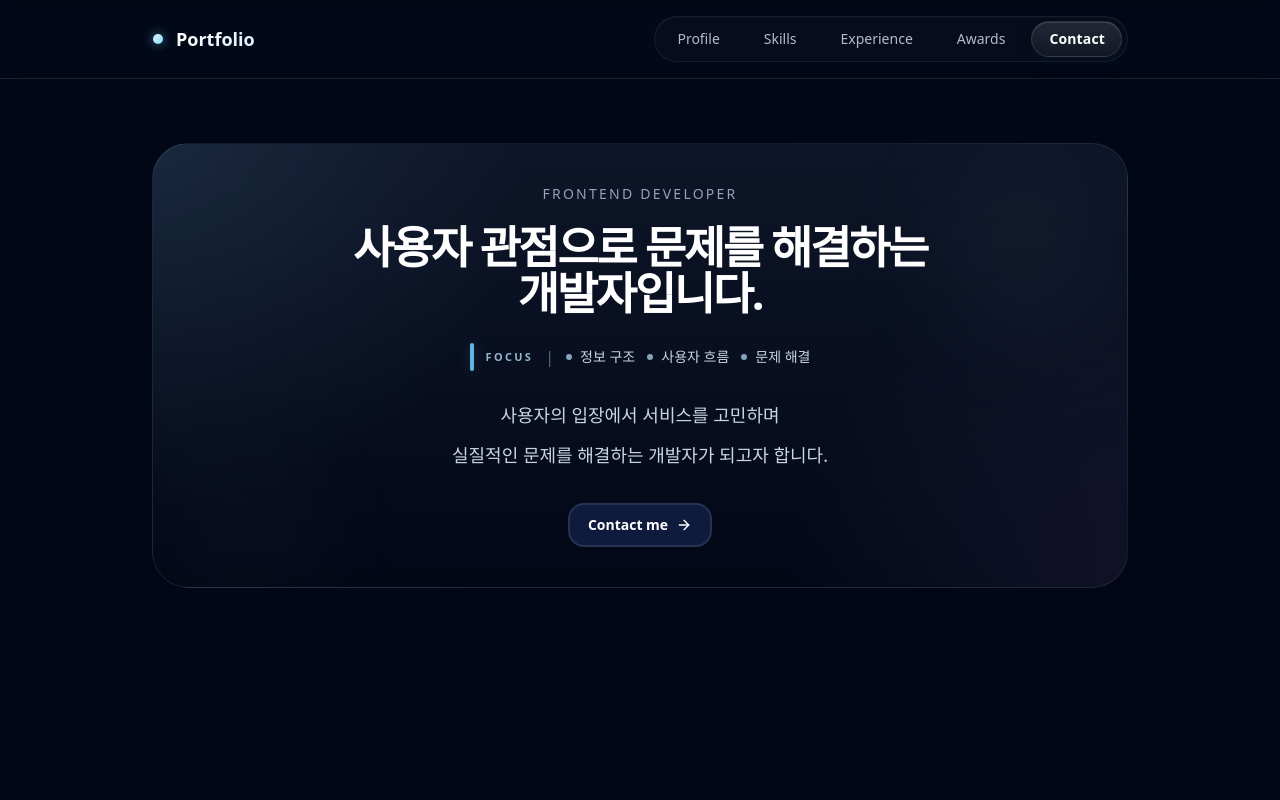
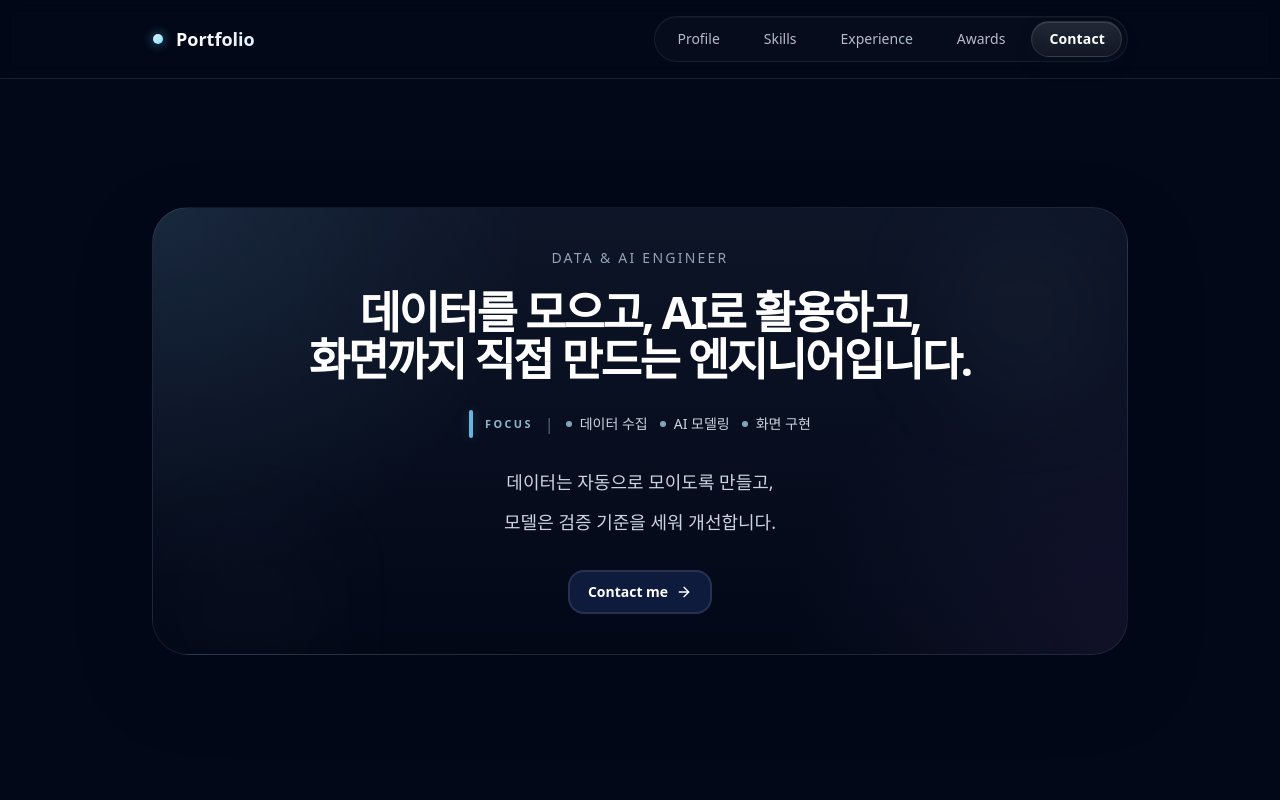
Before and after one commit to eae22/portfolio, a Next.js app: page / in a window 1280 px wide. Shown: the top 800 px of the page. Built offline with nearby package versions, Linux system fonts and the light colour scheme.

Commit message:
✨ feat: 사이트 방향을 Data & AI Engineer로 바꾸고 Intro를 첫 화면 가운데로 배치 (#2)

```diff
--- a/src/app/layout.tsx
+++ b/src/app/layout.tsx
@@ -4,9 +4,9 @@ import CustomCursor from "@/components/CustomCursor";
 import Navigation from "@/components/Navigation";
 
 export const metadata: Metadata = {
-  title: "장은재 | Frontend Developer",
+  title: "장은재 | Data & AI Engineer",
   description:
-    "사용자 관점으로 문제를 해결하는 프론트엔드 개발자 장은재의 포트폴리오입니다.",
+    "데이터를 모으고, AI로 활용하고, 화면까지 직접 만드는 엔지니어 장은재의 포트폴리오입니다.",
 };
 
 export default function RootLayout({
--- a/src/sections/Contact.tsx
+++ b/src/sections/Contact.tsx
@@ -50,7 +50,7 @@ export default function Contact() {
             Let&apos;s connect
           </p>
           <p className="mb-8 max-w-xl text-sm leading-7 text-text-secondary md:text-base">
-            프로젝트, 협업, 프론트엔드 개발 이야기를 편하게 남겨주세요.
+            채용, 협업, 데이터와 AI 관련 연락을 기다립니다.
           </p>
           <div className="mb-4 flex flex-col items-center gap-2 rounded-2xl border-2 border-border-subtle bg-surface-card px-5 py-4 shadow-[0_18px_50px_rgba(5,10,30,0.18)] md:px-6">
             <span className="text-[0.68rem] font-semibold uppercase tracking-[0.24em] text-text-tertiary">
--- a/src/sections/Intro.tsx
+++ b/src/sections/Intro.tsx
@@ -4,13 +4,13 @@ import SectionLayout from "@/components/SectionLayout";
 
 export default function Intro() {
   return (
+    // 헤더(약 5rem)를 뺀 첫 화면 높이 안에서 상자를 세로 가운데에 둔다 (위에 붙어 아래가 비어 보이지 않게)
     <SectionLayout
       id="intro"
-      fullHeight
-      className="flex cursor-default items-start justify-center pt-14 md:pt-16 md:pb-12 select-none"
+      className="flex min-h-[calc(100svh-5rem)] cursor-default items-center justify-center pt-10 pb-12 select-none md:pt-12 md:pb-16"
     >
       <div className="w-full max-w-312">
-        <div className="relative mx-auto overflow-hidden rounded-[2.25rem] border border-white/8 bg-[radial-gradient(circle_at_top_left,rgba(125,211,252,0.1),transparent_35%),radial-gradient(circle_at_bottom_right,rgba(192,132,252,0.08),transparent_32%),linear-gradient(180deg,rgba(15,23,42,0.92),rgba(2,8,23,0.96))] px-7 py-9 shadow-[0_28px_72px_rgba(2,8,23,0.26)] md:px-10 md:py-10 lg:max-w-272">
+        <div className="relative mx-auto overflow-hidden rounded-[2.25rem] border border-white/8 bg-[radial-gradient(circle_at_top_left,rgba(125,211,252,0.1),transparent_35%),radial-gradient(circle_at_bottom_right,rgba(192,132,252,0.08),transparent_32%),linear-gradient(180deg,rgba(15,23,42,0.92),rgba(2,8,23,0.96))] px-5 py-8 shadow-[0_28px_72px_rgba(2,8,23,0.26)] sm:px-7 sm:py-9 md:px-10 md:py-10 lg:max-w-272">
           <div
             aria-hidden="true"
             className="pointer-events-none absolute top-10 right-10 h-32 w-32 rounded-full bg-sky-200/8 blur-3xl"
@@ -20,16 +20,19 @@ export default function Intro() {
             className="pointer-events-none absolute bottom-0 left-12 h-24 w-24 rounded-full bg-fuchsia-200/8 blur-3xl"
           />
 
-          <div className="mx-auto max-w-[41rem] text-center lg:max-w-164">
+          {/* 큰 화면에서는 헤드라인이 '활용하고,' 뒤에서만 끊겨 두 줄이 되도록 글자 칸을 48rem까지 넓힌다 */}
+          <div className="mx-auto max-w-[41rem] text-center lg:max-w-3xl">
             <ScrollReveal delay={80}>
               <div className="space-y-5">
                 <p className="text-sm font-medium tracking-[0.16em] text-text-tertiary uppercase">
-                  Frontend Developer
+                  Data &amp; AI Engineer
                 </p>
-                <h1 className="mx-auto max-w-3xl text-[2.4rem] font-black leading-[1.02] tracking-[-0.05em] text-text-primary md:text-[2.8rem]">
-                  사용자 관점으로 문제를 해결하는
+                {/* 휴대폰에서는 '모으고,' 뒤에서도 끊어 '데이터를 모으고, / AI로 활용하고, / 화면까지 직접 만드는 / 엔지니어입니다.' 4줄로 맞춘다 */}
+                <h1 className="mx-auto max-w-3xl text-[1.75rem] font-black leading-[1.15] tracking-[-0.05em] text-text-primary sm:text-[2rem] md:text-[2.4rem] md:leading-[1.06] lg:text-[2.8rem]">
+                  데이터를 모으고,
+                  <br className="sm:hidden" /> AI로 활용하고,
                   <br />
-                  개발자입니다.
+                  화면까지 직접 만드는 엔지니어입니다.
                 </h1>
               </div>
             </ScrollReveal>
@@ -47,7 +50,7 @@ export default function Intro() {
                   |
                 </span>
                 <div className="flex flex-wrap items-center justify-center gap-x-3 gap-y-2">
-                  {["정보 구조", "사용자 흐름", "문제 해결"].map((keyword) => (
+                  {["데이터 수집", "AI 모델링", "화면 구현"].map((keyword) => (
                     <span
                       key={keyword}
                       className="inline-flex items-center gap-2 text-sm font-medium text-text-secondary"
@@ -62,8 +65,8 @@ export default function Intro() {
 
             <ScrollReveal delay={260}>
               <div className="mx-auto mt-7 max-w-2xl space-y-2 text-base leading-8 text-text-secondary md:text-lg">
-                <p>사용자의 입장에서 서비스를 고민하며</p>
-                <p>실질적인 문제를 해결하는 개발자가 되고자 합니다.</p>
+                <p>데이터는 자동으로 모이도록 만들고,</p>
+                <p>모델은 검증 기준을 세워 개선합니다.</p>
               </div>
             </ScrollReveal>
 
--- a/src/sections/Profile.tsx
+++ b/src/sections/Profile.tsx
@@ -31,7 +31,7 @@ export default function Profile() {
                 Eunjae Jang
               </h3>
               <p className="mt-4 max-w-lg text-base leading-8 text-text-secondary md:text-lg">
-                차분하고 구조적인 화면을 설계하는 프론트엔드 개발자입니다.
+                프론트엔드에서 데이터와 AI로 영역을 넓힌 엔지니어입니다.
               </p>
 
               <div className="mt-6 flex flex-wrap items-center gap-2.5">
```
